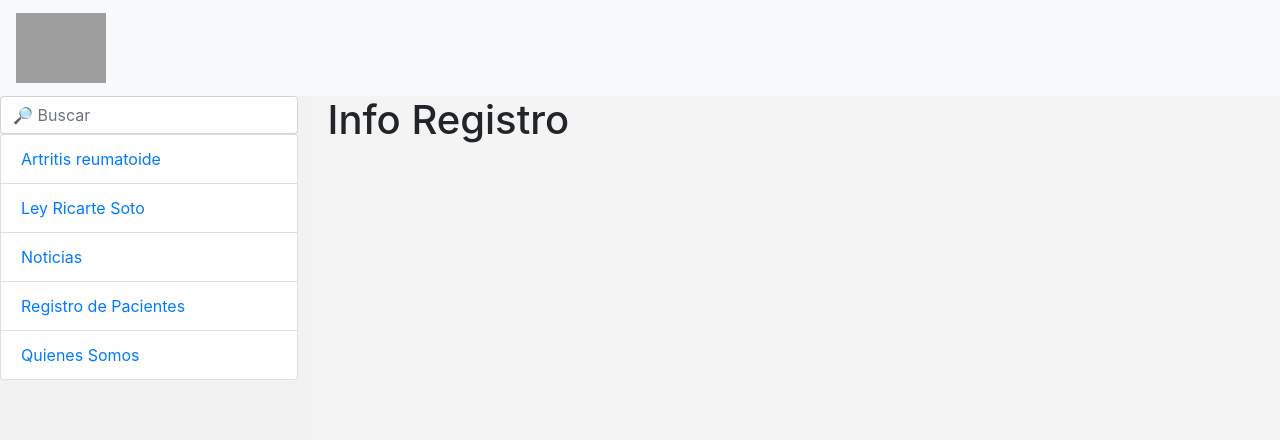
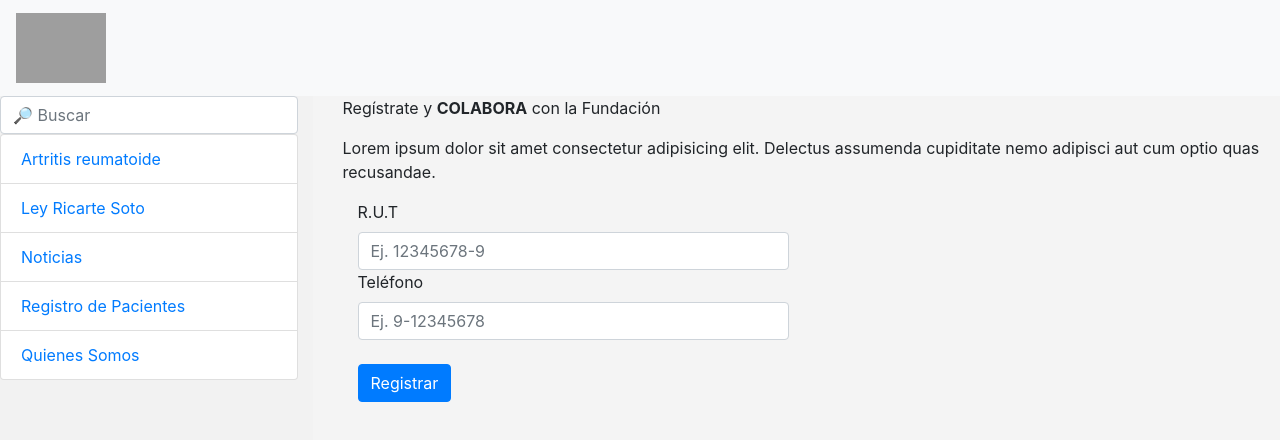
Before and after one commit to nohestmm/SCL009-Me-Muevo.cl, a React (Create React App) app: page /registro in a window 1280 px wide. Shown: the top 440 px of the page. Built offline with nearby package versions, Linux system fonts and the light colour scheme; grey boxes are pictures that could not be loaded.

Commit message:
adding template register

```diff
--- a/src/views/TemplateRegister.js
+++ b/src/views/TemplateRegister.js
@@ -3,9 +3,24 @@ import React from 'react';
 const TemplateRegister = () => {
 
         return (
-<div>
-    <h1> Info Registro </h1>
-</div>
+                <div className="register container">
+
+                        <p> Regístrate y <strong>COLABORA</strong> con la Fundación </p>
+                        <p>
+                                Lorem ipsum dolor sit amet consectetur adipisicing elit. Delectus assumenda cupiditate nemo adipisci aut cum optio quas recusandae.
+    </p>
+
+
+                        <div className="form-group col-xs-12 col-sm-12 col-md-8 col-lg-6">
+                                <label className="control-label">R.U.T</label>
+                                <input type="text" className="form-control" placeholder="Ej. 12345678-9" required />
+                                <label className="control-label">Teléfono</label>
+                                <input type="number" className="form-control" placeholder="Ej. 9-12345678" required />
+                                <br></br>
+                                <button type="submit" className="btn btn-primary">Registrar</button>
+
+                        </div>
+                </div>
         )
 
 }
```
